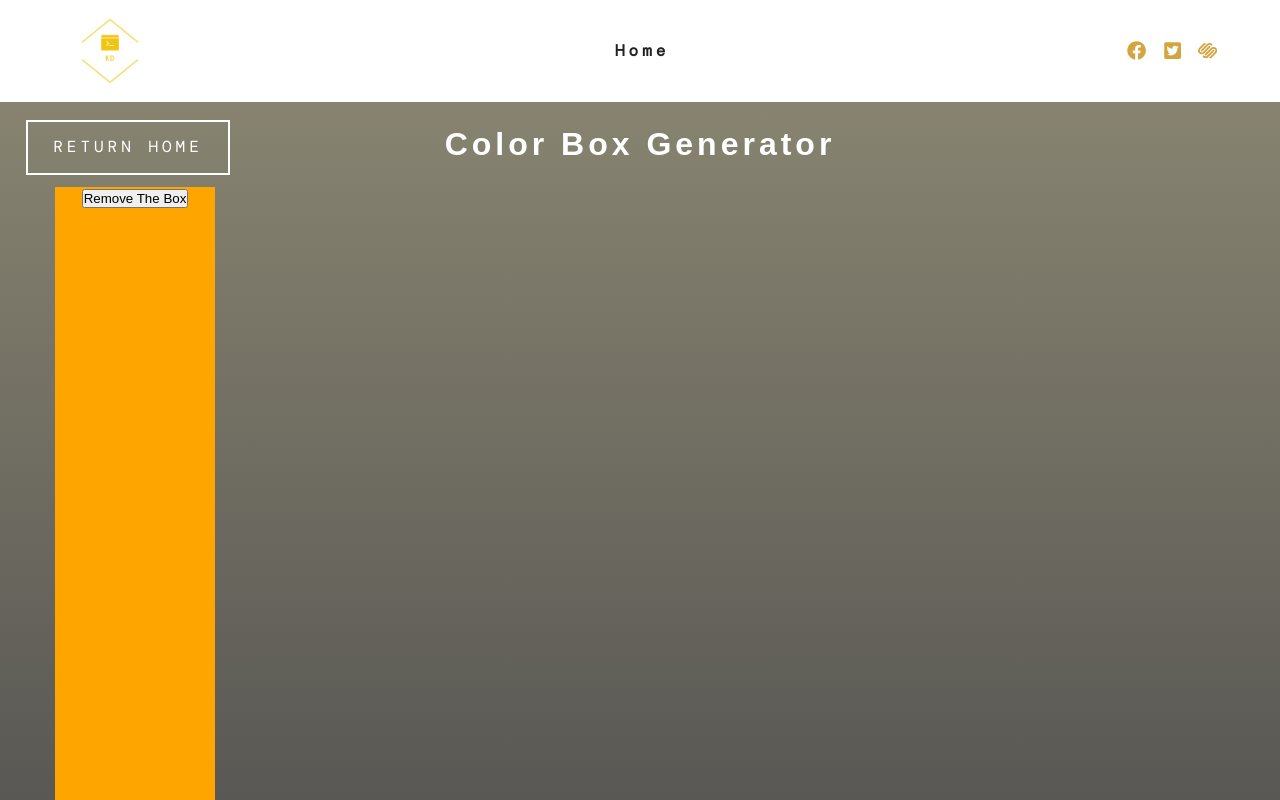
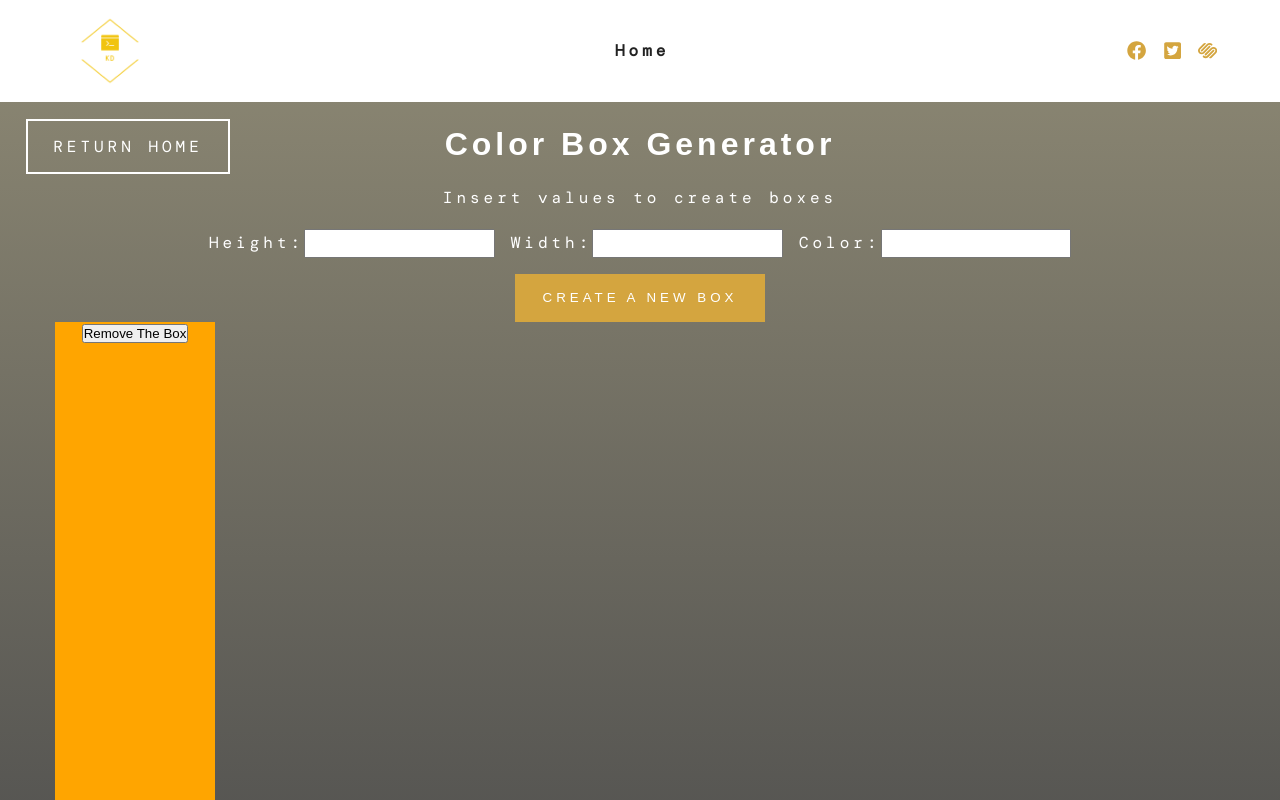
Before and after one commit to DundarKoray/React__Project__MyAppCollections, a React (Create React App) app: page /boxGenerator in a window 1280 px wide. Shown: the top 800 px of the page. Built offline with nearby package versions, Linux system fonts and the light colour scheme.

Commit message:
created the form component

```diff
--- a/src/App.js
+++ b/src/App.js
@@ -14,10 +14,10 @@ const App = () => {
 
       <Switch>
         <Route exact path="/" component={Home} exact />
-        <Route exact path="/flipCoin" component={FlipCoin} exact />
-        <Route exact path="/hangMan" component={HangMan} exact />
-        <Route exact path="/colorBoxes" component={ColorBoxes} exact />
-        <Route exact path="/boxGenerator" component={BoxGenerator} exact />
+        <Route  path="/flipCoin" component={FlipCoin} exact />
+        <Route  path="/hangMan" component={HangMan} exact />
+        <Route  path="/colorBoxes" component={ColorBoxes} exact />
+        <Route  path="/boxGenerator" component={BoxGenerator} exact />
       </Switch>
     </Layout>
     </BrowserRouter>
--- a/src/BoxGenerator/BoxGeneratorList.js
+++ b/src/BoxGenerator/BoxGeneratorList.js
@@ -1,38 +1,36 @@
 import React, { Component } from "react";
 import BoxGenerator from "./BoxGenerator";
+import Form from "./Form";
 
 class BoxGeneratorList extends Component {
   constructor(props) {
     super(props);
-    this.state = {
-      boxes: [
-        {
-          width: 10,
-          height: 40,
-          color: "orange",
-        },
-        {
-            width: 50,
-            height: 10,
-            color: "red",
-          },
-      ],
-    };
+    this.state = {boxes: [{width: 10, height: 40, color: "orange"}],};
+    this.create = this.create.bind(this);
+  }
+
+  create(newBox) {
+    this.setState({
+      boxes: [...this.state.boxes, newBox],
+    });
   }
 
   render() {
-    const boxes = this.state.boxes.map((item) => {
+    const boxes = this.state.boxes.map((item, index) => {
       return (
         <BoxGenerator
           height={item.height}
           width={item.width}
           color={item.color}
+          key={index}
         />
       );
     });
     return (
       <div>
         <h1>Color Box Generator</h1>
+        <p>Insert values to create boxes</p>
+        <Form createBox={this.create}/>
         {boxes}
       </div>
     );
--- /dev/null
+++ b/src/BoxGenerator/Form.js
@@ -0,0 +1,62 @@
+import React, { Component } from "react";
+
+class Form extends Component {
+  constructor(props) {
+    super(props);
+    this.state = { height: "", width: "", color: "" };
+    this.handleChange = this.handleChange.bind(this);
+    this.handleSubmit = this.handleSubmit.bind(this);
+  }
+  handleSubmit(e) {
+      e.preventDefault();
+    this.props.createBox(this.state)
+    this.setState({
+        height: "", width: "", color: ""
+    })
+  }
+
+  handleChange(e) {
+    this.setState({
+      [e.target.name]: e.target.value,
+    });
+  }
+  render() {
+    return (
+        <form>
+            <div className="center">
+          <label>Height:</label>
+          <input
+            type="text"
+            name="height"
+            value={this.state.height}
+            onChange={this.handleChange}
+            id="height"
+            style={{padding:".3rem",marginRight:"1rem"}}
+          />
+          <label>Width:</label>
+          <input
+            type="text"
+            name="width"
+            value={this.state.width}
+            onChange={this.handleChange}
+            id="width"
+            style={{padding:".3rem", marginRight:"1rem"}}
+          />
+          <label>Color:</label>
+          <input
+            type="text"
+            name="color"
+            value={this.state.color}
+            onChange={this.handleChange}
+            id="color"
+            style={{padding:".3rem",}}
+
+          />
+        </div>
+        <button onClick={this.handleSubmit}  style={{marginTop:"1rem"}} className="btn-primary">Create A New Box</button>
+      </form>
+    );
+  }
+}
+
+export default Form;
--- a/src/Home/Home.js
+++ b/src/Home/Home.js
@@ -1,10 +1,8 @@
 import React from 'react';
 import SimpleHero from "../SimpleHero/SimpleHero";
 import Banner from "../Banner/Banner";
-import FlipCoin from '../FlipCoin/CoinContainer'
 import { Link } from "react-router-dom";
-import { Route, Switch } from "react-router-dom";
-import Layout from '../Layout';
+
 import './home.css'
 const Home = () => {
     return (
--- a/src/layout.css
+++ b/src/layout.css
@@ -79,6 +79,7 @@ a {
   background: transparent;
   color: var(--primaryColor);
 }
+
 /* .gatsby-image-wrapper {
   max-height: 600px;
   box-shadow: var(--lightShadow);
```
